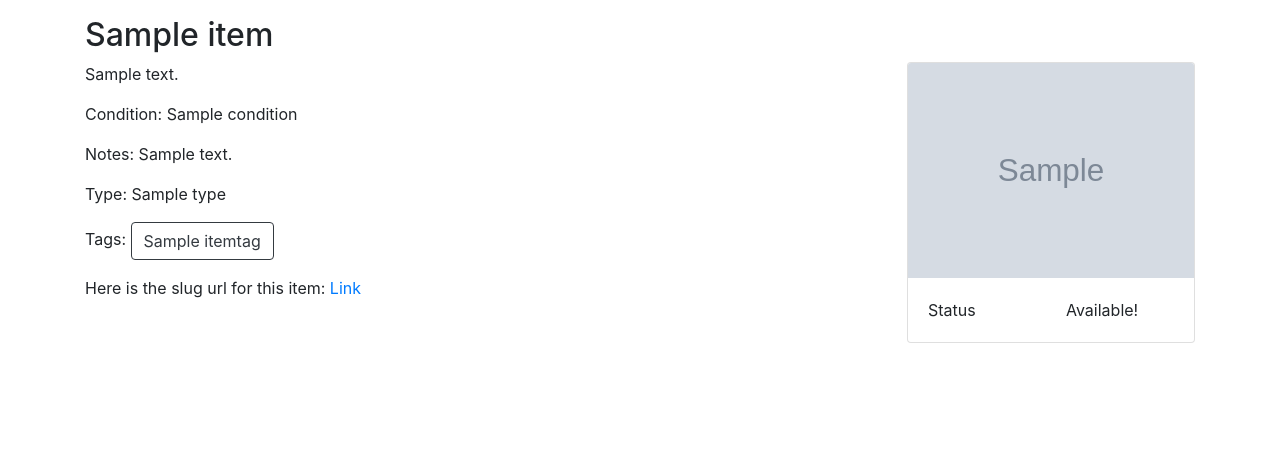
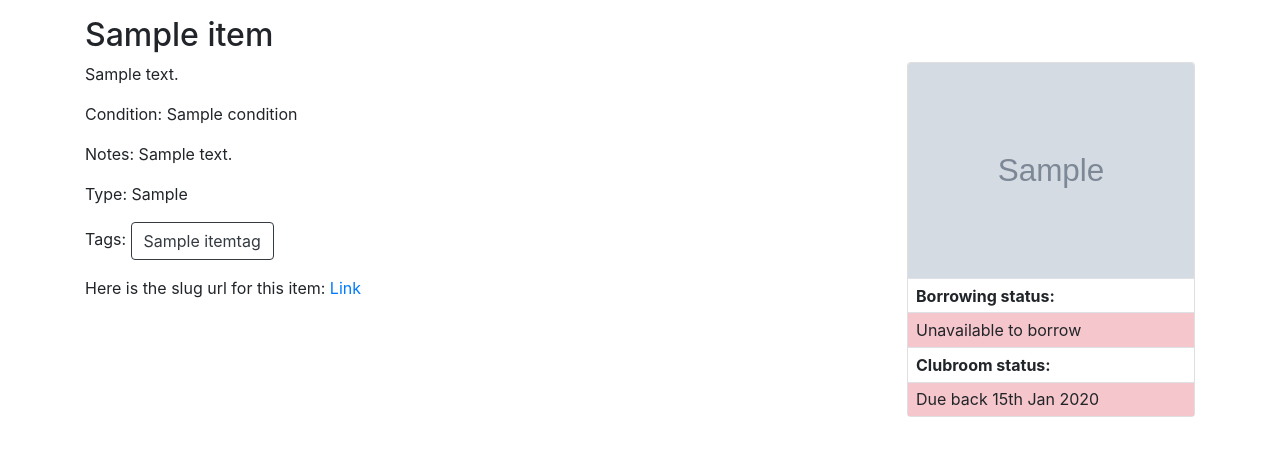
Before and after one commit to don-suth/phylactery, a Django app: template library/templates/library/item_detail_view.html in a window 1280 px wide. Shown: the part 71-527 px from the top of the page. Run offline with Django 3.2, Linux system fonts and the light colour scheme; the template is opened without the code that fills it: most values are stand-ins (such as "Sample title", 1, 10 or a date in 2020); grey boxes marked "Sample" are stand-in pictures; some libraries are stand-ins or nearby versions.

Commit message:
Update the item detail page with borrowing info

```diff
--- a/library/forms.py
+++ b/library/forms.py
@@ -9,8 +9,8 @@ class ItemTaggitForm(autocomplete.FutureModelForm):
         model = Item
         fields = (
             'name', 'slug', 'description',
-            'condition', 'notes', 'type',
-            'image', 'tags'
+            'condition', 'type', 'image',
+            'is_borrowable', 'high_demand', 'tags', 'notes'
         )
         widgets = {
             'tags': autocomplete.TaggitSelect2('library:select2_taggit')
--- a/library/templates/library/item_detail_view.html
+++ b/library/templates/library/item_detail_view.html
@@ -5,17 +5,31 @@
 {% block content %}
 <h2 class="">{{ item.name }}</h2>
 <div class="card item-detail-card">
-    <img src="{{ item.image.url }}" class="card-img-top" alt="Image for {{ item.name }}">
-    <div class="card-body">
-        <div class="row">
-            <div class="col">
-                <span>Status</span>
-            </div>
-            <div class="col">
-                <span>Available!</span>
-            </div>
-        </div>
-    </div>
+    <img src="{{ item.image.url }}" class="card-img-top item-detail-img" alt="Image for {{ item.name }}">
+    <table class="table table-sm mb-0">
+        <tbody>
+            <tr class="">
+                <td class="pl-2"><b>Borrowing status:</b></td>
+            </tr>
+            <tr class="">
+                {% if item_info.is_available %}
+                    <td class="pl-2 table-success">Available to borrow!</td>
+                {% else %}
+                    <td class="pl-2 table-danger">Unavailable to borrow</td>
+                {% endif %}
+            </tr>
+            <tr class="">
+                <td class="pl-2"><b>Clubroom status:</b></td>
+            </tr>
+            <tr class="">
+                {% if item_info.in_clubroom %}
+                    <td class="pl-2 table-success">Available in the clubroom!</td>
+                {% else %}
+                    <td class="pl-2 table-danger">Due back {{ item_info.expected_availability_date|date:"jS M Y" }}</td>
+                {% endif %}
+            </tr>
+        </tbody>
+    </table>
 </div>
 <p>
     {{ item.description }}
@@ -23,7 +37,7 @@
 
 <p>Condition: {{ item.condition }}</p>
 <p>Notes: {{ item.notes }}</p>
-<p>Type: {{ item.type }}</p>
+<p>Type: {{ item.get_type_display }}</p>
 <p>Tags:
 {% for itemtag in item.tags.all %}
 <a href="{% url 'library:tag-list' itemtag.pk %}" role="button" class="btn btn-outline-dark">{{ itemtag }}</a>
--- a/library/views.py
+++ b/library/views.py
@@ -33,6 +33,11 @@ class AllItemsByTag(generic.ListView):
 class ItemDetailView(generic.DetailView):
     model = Item
     template_name = 'library/item_detail_view.html'
+
+    def get_context_data(self, **kwargs):
+        context = super().get_context_data(**kwargs)
+        context['item_info'] = self.object.get_availability_info()
+        return context
 
 
 class TagAutocomplete(autocomplete.Select2QuerySetView):
--- a/phylactery/static/phylactery/style.css
+++ b/phylactery/static/phylactery/style.css
@@ -9,7 +9,7 @@
 }
 
 .item-detail-card {
-    width: 288px;
+    max-width: 288px;
     float: right;
     margin-left: 10px;
     margin-bottom: 10px;
@@ -17,10 +17,13 @@
 
 @media (max-width: 576px) {
     .item-detail-card {
-        width: 50%;
+        width: 100%;
         float: none;
         margin-left: auto;
         margin-right: auto;
+    }
+    .item-card-img {
+        max-width: 288px;
     }
 }
 
```
